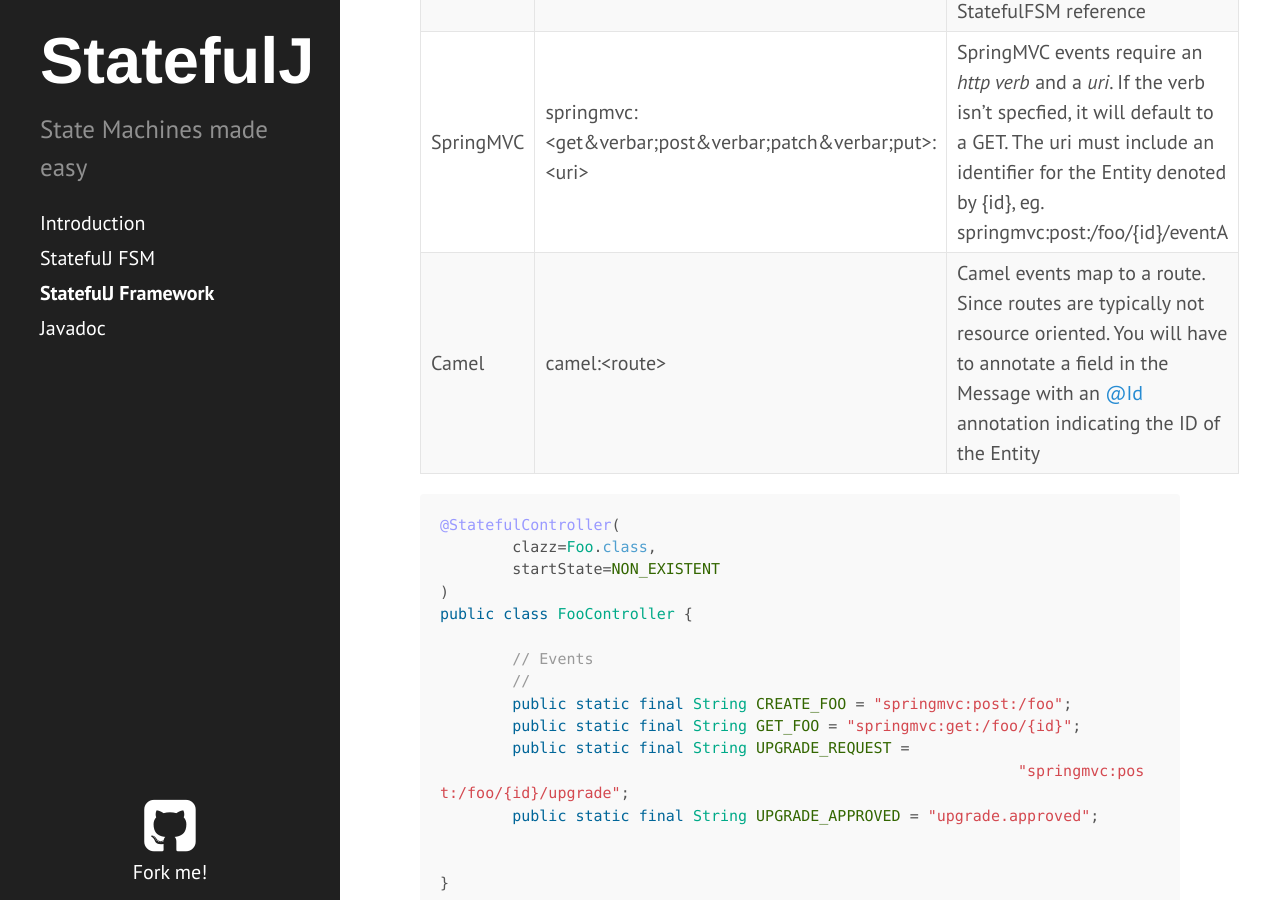
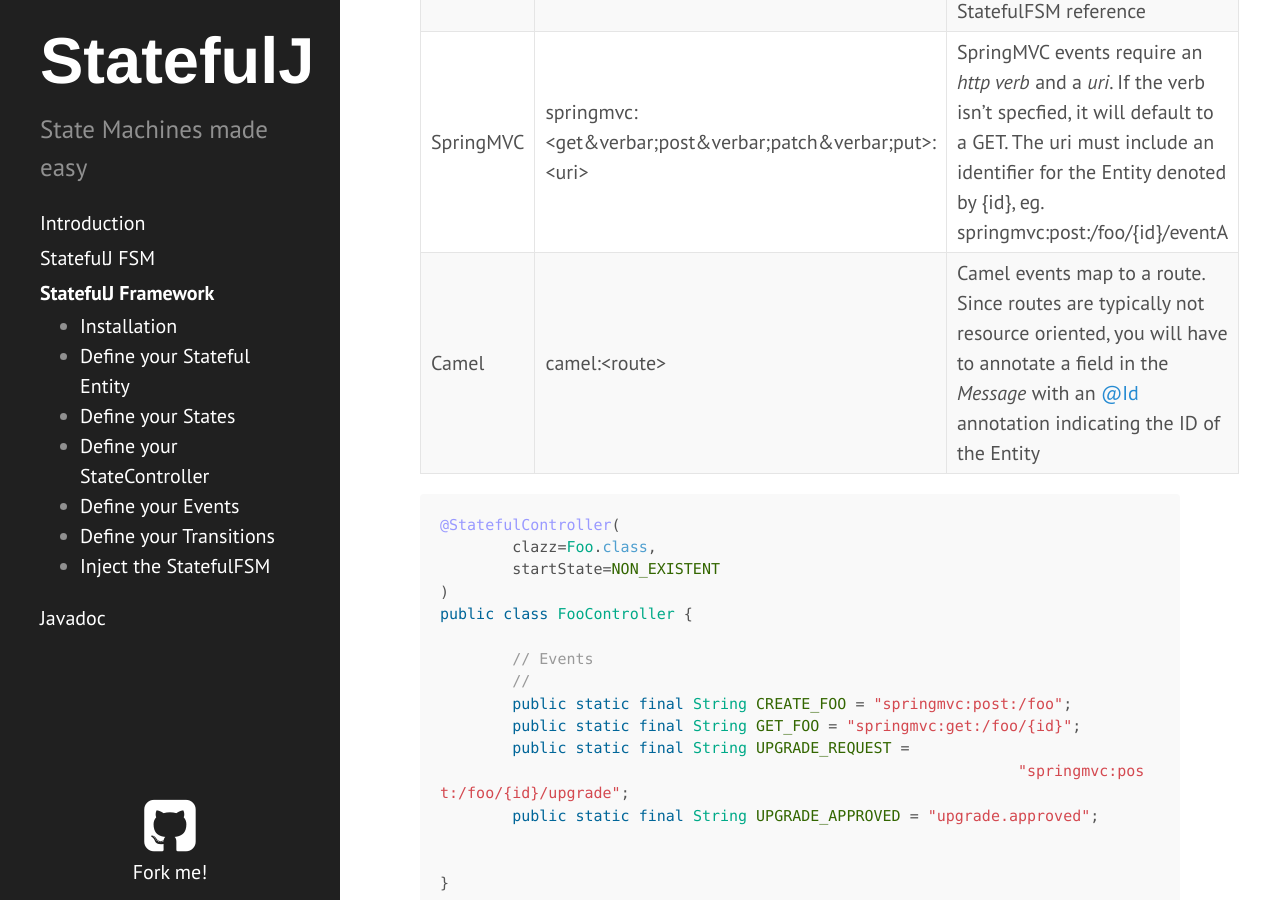
Before and after one commit to statefulj/statefulj, a Jekyll site: the page built from framework.md, in a window 1280 px wide and 900 px high, scrolled down 6248 px. Built offline with Jekyll 4.4.1, drawn with Linux system fonts in a browser that asks for light colours; Markdown is read by kramdown in place of the engine named in the settings; some of the changed text lies outside the part shown.

Commit message:
Add in side nav for Framework

````diff
--- a/_includes/sidebar.html
+++ b/_includes/sidebar.html
@@ -23,6 +23,20 @@
       <a class="sidebar-nav-item{% if page.url == '/' %} active{% endif %}" href="/">Introduction</a>
 	  <a class="sidebar-nav-item{% if page.url == '/fsm/' %} active{% endif %}" href="/fsm/">StatefulJ FSM</a>
 	  <a class="sidebar-nav-item{% if page.url == '/framework/' %} active{% endif %}" href="/framework/">StatefulJ Framework</a>
+	  {% if page.url == '/framework/' %}
+	  <nav class="subnav">
+	  	<ul>
+		 	<li><a href="/framework#installation">Installation</a></li>
+		 	<li><a href="/framework#define-your-stateful-entity">Define your Stateful Entity</a></li>
+			<li><a href="/framework#define-your-states">Define your States</a></li>
+			<li><a href="/framework#define-your-controller">Define your StateController</a></li>
+			<li><a href="/framework#define-your-events">Define your Events</a></li>
+			<li><a href="/framework#define-your-transitions">Define your Transitions</a></li>
+			<li><a href="/framework#inject-stateful-fsm">Inject the StatefulFSM</a></li>
+	  	</ul>
+  	  </nav>
+	  {% endif %}
+
 	  <a class="sidebar-nav-item" target="_blank" href="/public/javadoc/">Javadoc</a>
 
       <!--a class="sidebar-nav-item" href="{{ site.github.repo }}/archive/v{{ site.version }}.zip">Download</a>
--- a/framework.md
+++ b/framework.md
@@ -7,7 +7,7 @@ The *StatefulJ Framework* leverages *StatefulJ FSM*, *StatefulJ Persister* and S
 StatefulJ into your Application.  Using Annotations to define your State Model, StatefulJ will auto generate the FSM
 infrastructure, bind with with *Endpoint Providers* and manage all State Persistence.
 
-## Installation
+## <a href="#installation"></a> Installation
 
 Installing *StatefulJ Framework* is dependent on the technologies within your stack.  The StatefulJ Frameworks is comprised of *Binders* and *Persisters*.
 
@@ -220,7 +220,7 @@ An *Event* is simply a String that directs the *StatefulJ Framework* how to bind
 |---		|-----------------------------------------------------------------------|---	      	|
 | <none> | &lt;event&gt;	| Identifies an event that isn't bound to an Endpoint.  It is invoked directly from a StatefulFSM reference
 | SpringMVC | springmvc:&lt;get&verbar;post&verbar;patch&verbar;put&gt;:&lt;uri&gt;	| SpringMVC events require an *http verb* and a *uri*.  If the verb isn't specfied, it will default to a GET.  The uri must include an identifier for the Entity denoted by {id}, eg. springmvc:post:/foo/{id}/eventA|
-| Camel     | camel:&lt;route&gt; 												    | Camel events map to a route.  Since routes are typically not resource oriented.  You will have to annotate a field in the Message with an [@Id](http://docs.spring.io/spring-data/commons/docs/current/api/index.html?org/springframework/data/domain/Persistable.html) annotation indicating the ID of the Entity |
+| Camel     | camel:&lt;route&gt; 												    | Camel events map to a route.  Since routes are typically not resource oriented, you will have to annotate a field in the *Message* with an [@Id](http://docs.spring.io/spring-data/commons/docs/current/api/index.html?org/springframework/data/domain/Persistable.html) annotation indicating the ID of the Entity |
 
 ```java
 @StatefulController(
@@ -249,9 +249,9 @@ In the *Stateful Framework*, a Transition is a method in the *Stateful Controlle
 
 | Field	    |Value 				         	| Description                                                |
 |---		|-------------------         	| -------------                                                                                        |
-| from      | &lt;state&gt; or &ast;	| The "from" State.  If left blank or the state is "&ast;", then this transition applies to all states |
+| from      | &lt;state&gt;&nbsp;or&nbsp;&ast;	| The "from" State.  If left blank or the state is "&ast;", then this transition applies to all states |
 | event		| &lt;event&gt;				 	| A String that defines the [Event](#define-your-events) |
-| to		| &lt;state&gt; or &ast;	| The "to" State. If left blank or the state is "&ast;", then there is no change from the current state |
+| to		| &lt;state&gt;&nbsp;or&nbsp;&ast;	| The "to" State. If left blank or the state is "&ast;", then there is no change from the current state |
 
 When a Transition is invoked, the *StatefulJ Framework* will invoke the associated method.  The first two parameters are always:
 
@@ -294,7 +294,7 @@ public class FooController {
 
 ### <a name="inject-stateful-fsm"></a> Inject the StatefulFSM
 
-It's important never to invoke a *Stateful Controller* directly, instead inject a StatefulController and call the **onEvent** method.
+It's important never to invoke a *Stateful Controller* directly, instead inject a *StatefulFSM* and call the **onEvent** method.
 
 | Field	   	| Description		|
 |----		|----				|
````
